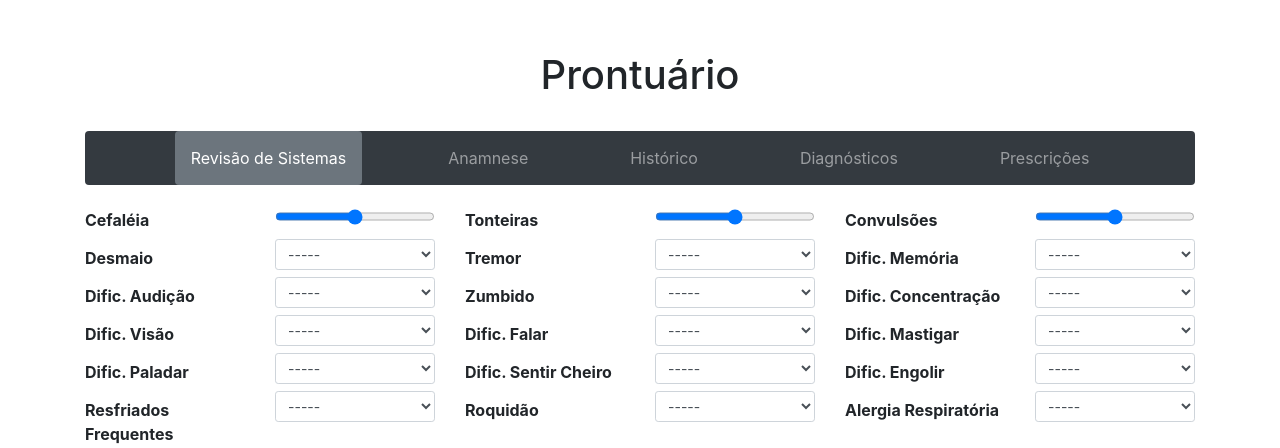
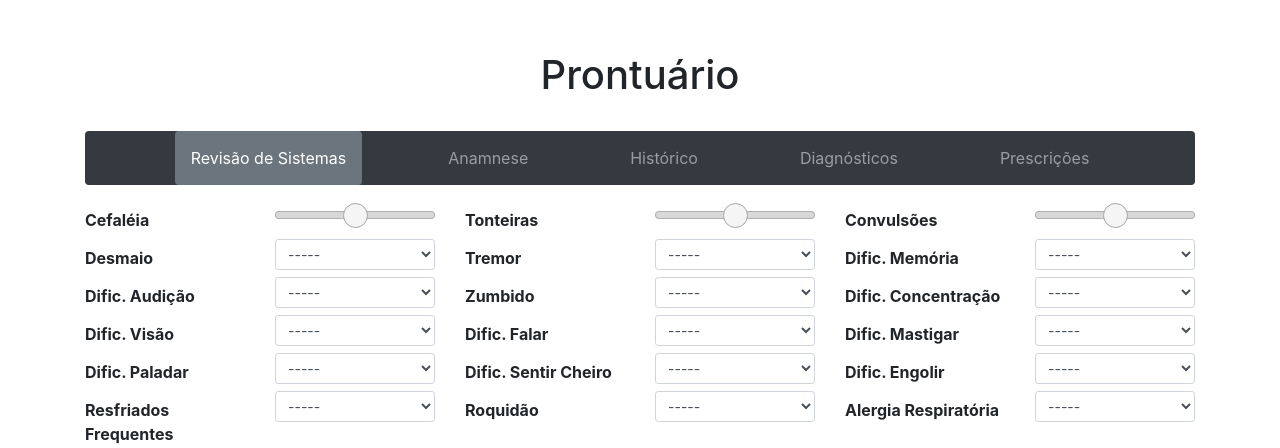
Before and after one commit to BrenoFroes/prontuarioeletronico-2021, a Django app: template prontuarioGeriatria/templates/prontuario.html in a window 1280 px wide. Shown: the part 101-549 px from the top of the page. Run offline with Django 3.2, Linux system fonts and the light colour scheme; the template is opened without the code that fills it: values that come from a table or form of the project are taken from there, others are empty; some libraries are stand-ins or nearby versions.

Commit message:
[adjust] Ajuste estilo switch

```diff
--- a/prontuarioGeriatria/forms.py
+++ b/prontuarioGeriatria/forms.py
@@ -143,11 +143,10 @@
     cefaleia = forms.CharField(
         error_messages={'required': 'Campo obrigatório.', },
         label="Cefaléia",
-        widget=forms.TextInput(attrs={'class': 'form-control form-control-sm RangeAll',
+        widget=forms.TextInput(attrs={'class': 'form-range range-all',
                                       'type': 'range',
-                                      'id': 'range-filter',
                                       'name': 'points',
-                                      'onchange': 'filterme(this.value);',
+                                      'onchange': 'filterme(this);',
                                       'min': '-1',
                                       'max': '1',
                                       'value': '0',
@@ -158,11 +157,10 @@
     tonteiras = forms.CharField(
         error_messages={'required': 'Campo obrigatório.', },
         label="Tonteiras",
-        widget=forms.TextInput(attrs={'class': 'form-control form-control-sm RangeAll',
+        widget=forms.TextInput(attrs={'class': 'form-range range-all',
                                       'type': 'range',
-                                      'id': 'range-filter',
                                       'name': 'points',
-                                      'onchange': 'filterme(this.value);',
+                                      'onchange': 'filterme(this);',
                                       'min': '-1',
                                       'max': '1',
                                       'value': '0',
@@ -173,11 +171,10 @@
     convulsoes = forms.CharField(
         error_messages={'required': 'Campo obrigatório.', },
         label="Convulsões",
-        widget=forms.TextInput(attrs={'class': 'form-control form-control-sm RangeAll',
+        widget=forms.TextInput(attrs={'class': 'form-range range-all',
                                       'type': 'range',
-                                      'id': 'range-filter',
                                       'name': 'points',
-                                      'onchange': 'filterme(this.value);',
+                                      'onchange': 'filterme(this);',
                                       'min': '-1',
                                       'max': '1',
                                       'value': '0',
--- a/prontuarioGeriatria/templates/prontuario.html
+++ b/prontuarioGeriatria/templates/prontuario.html
@@ -201,6 +201,14 @@
                         {% if field.name != 'prontuario' %}
                             <label for="{{ field.name }}" class="col-lg-2 col-form-label font-weight-bold">{{ field.label }}</label>
                             <div class="col-lg-8">
+                                <div class="row">
+                                    <div class="col-lg-6">
+                                        <span class="span-range">Não</span>
+                                    </div>
+                                    <div class="col-lg-6">
+                                        <span class="span-range">Sim</span>
+                                    </div>
+                                </div>
                                 {% if prontuario.finalizado %}
                                     {{ field | add_attr:"disabled"}}
                                 {% else %}
@@ -424,22 +432,173 @@
         .btn-anterior{
             width: 144px;
         }
+
+        input[type=range] {
+          width: 100%;
+          margin: 8.45px 0;
+          background-color: transparent;
+          -webkit-appearance: none;
+        }
+        input[type=range]:focus {
+          outline: none;
+        }
+        input[type=range]::-webkit-slider-runnable-track {
+          background: #d8d8d8;
+          border: 0.2px solid rgba(118, 118, 118, 0.4);
+          border-radius: 25px;
+          width: 100%;
+          height: 8.1px;
+          cursor: pointer;
+        }
+        input[type=range]::-webkit-slider-thumb {
+          margin-top: -8.65px;
+          width: 25px;
+          height: 25px;
+          background: #f5f5f5;
+          border: 1px solid #a5a5a5;
+          border-radius: 50px;
+          cursor: pointer;
+          -webkit-appearance: none;
+        }
+        input[type=range]:focus::-webkit-slider-runnable-track {
+          background: #d8d8d8;
+        }
+        input[type=range]::-moz-range-track {
+          background: #d8d8d8;
+          border: 0.2px solid rgba(118, 118, 118, 0.4);
+          border-radius: 25px;
+          width: 100%;
+          height: 8.1px;
+          cursor: pointer;
+        }
+        input[type=range]::-moz-range-thumb {
+          width: 25px;
+          height: 25px;
+          background: #f5f5f5;
+          border: 1px solid #a5a5a5;
+          border-radius: 50px;
+          cursor: pointer;
+        }
+        input[type=range]::-ms-track {
+          background: transparent;
+          border-color: transparent;
+          border-width: 13.85px 0;
+          color: transparent;
+          width: 100%;
+          height: 8.1px;
+          cursor: pointer;
+        }
+        input[type=range]::-ms-fill-lower {
+          background: #d8d8d8;
+          border: 0.2px solid rgba(118, 118, 118, 0.4);
+          border-radius: 50px;
+        }
+        input[type=range]::-ms-fill-upper {
+          background: #d8d8d8;
+          border: 0.2px solid rgba(118, 118, 118, 0.4);
+          border-radius: 50px;
+        }
+        input[type=range]::-ms-thumb {
+          width: 25px;
+          height: 25px;
+          background: #f5f5f5;
+          border: 1px solid #a5a5a5;
+          border-radius: 50px;
+          cursor: pointer;
+          margin-top: 0px;
+          /*Needed to keep the Edge thumb centred*/
+        }
+        input[type=range]:focus::-ms-fill-lower {
+          background: #d8d8d8;
+        }
+        input[type=range]:focus::-ms-fill-upper {
+          background: #d8d8d8;
+        }
+
+
+
+        input[type=range].range-positive::-webkit-slider-thumb {
+          margin-top: -8.65px;
+          width: 25px;
+          height: 25px;
+          background: #bfe3b4;
+          border: 1px solid #9ac6a2;
+          border-radius: 50px;
+          cursor: pointer;
+          -webkit-appearance: none;
+        }
+        input[type=range].range-positive::-moz-range-thumb {
+          width: 25px;
+          height: 25px;
+          background: #bfe3b4;
+          border: 1px solid #9ac6a2;
+          border-radius: 50px;
+          cursor: pointer;
+        }
+        input[type=range].range-positive::-ms-thumb {
+          width: 25px;
+          height: 25px;
+          background: #bfe3b4;
+          border: 1px solid #9ac6a2;
+          border-radius: 50px;
+          cursor: pointer;
+          margin-top: 0px;
+          /*Needed to keep the Edge thumb centred*/
+        }
+
+        input[type=range].range-negative::-webkit-slider-thumb {
+          margin-top: -8.65px;
+          width: 25px;
+          height: 25px;
+          background: #f1959b;
+          border: 1px solid #f07470;
+          border-radius: 50px;
+          cursor: pointer;
+          -webkit-appearance: none;
+        }
+        input[type=range].range-negative::-moz-range-thumb {
+          width: 25px;
+          height: 25px;
+          background: #f1959b;
+          border: 1px solid #f07470;
+          border-radius: 50px;
+          cursor: pointer;
+        }
+
+        input[type=range].range-negative::-ms-thumb {
+          width: 25px;
+          height: 25px;
+          background: #f1959b;
+          border: 1px solid #f07470;
+          border-radius: 50px;
+          cursor: pointer;
+          margin-top: 0px;
+          /*Needed to keep the Edge thumb centred*/
+        }
+
     </style>
 {% endblock %}
 
 {% block javascript %}
     <script>
-        function filterme(value) {
-          value = parseInt(value, 10); // Convert to an integer
+        {# Funcao para alterar visual entre respotas #}
+        function filterme(object) {
+          var range = $('input[name="+object.name+"]')
+          value = parseInt(range.value, 10); // Convert to an integer
+          console.log(range, object, range.value);
           if (value === -1) {
-            $('#RangeFilter').removeClass('rangeAll', 'rangePassive').addClass('rangeActive');
-            $('span').text('Active');
+            range.removeClass('range-neutral');
+            range.removeClass('range-positive');
+            range.addClass('range-negative');
           } else if (value === 0) {
-            $('#RangeFilter').removeClass('rangeActive', 'rangePassive').addClass('rangeAll');
+            range.removeClass('range-positive');
+            range.removeClass('range-negative');
+            range.addClass('range-neutral');
             $('span').text('All');
           } else if (value === 1) {
-            $('#RangeFilter').removeClass('rangeAll', 'rangeActive').addClass('rangePassive');
-            $('span').text('Passive');
+            range.removeClass('range-neutral');
+            range.removeClass('range-negative');
+            range.addClass('range-positive');
           }
         }
         function output(state, value) {
```
